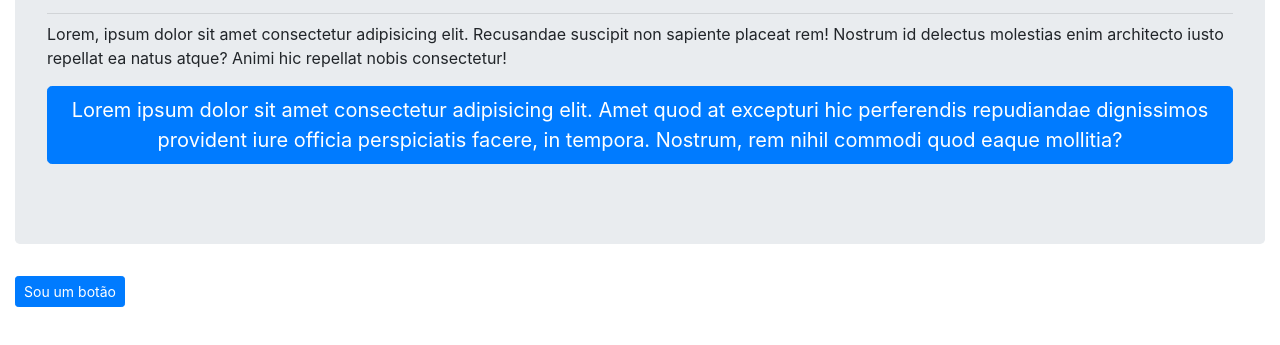
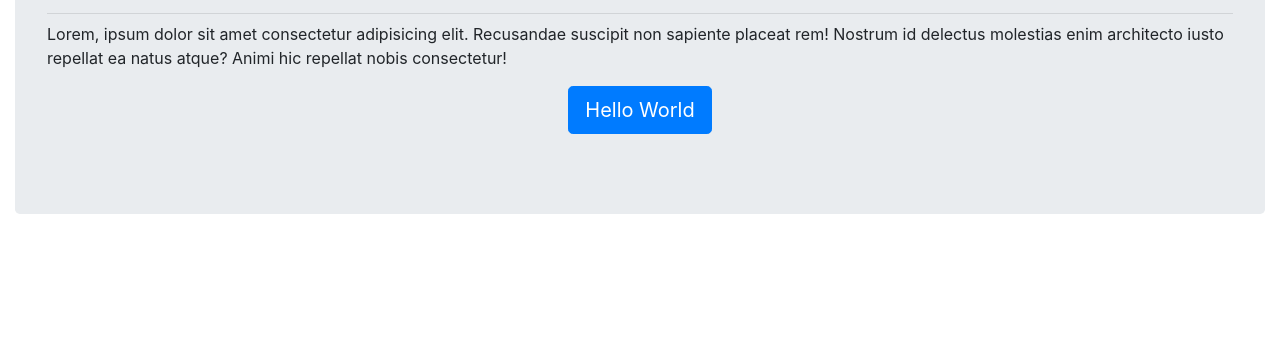
Before and after one commit to RodolfoAmandioDias/ideall-git, a website: page index.html in a window 1280 px wide. Shown: the part 239-584 px from the top of the page. Drawn offline with nearby package versions, Linux system fonts and the light colour scheme.

Commit message:
feat: 🎸 Botão de Hello World

```diff
--- a/index.html
+++ b/index.html
@@ -31,25 +31,15 @@
               molestias enim architecto iusto repellat ea natus atque? Animi hic
               repellat nobis consectetur!
             </p>
-            <p class="lead">
+            <p class="lead text-center">
               <a
+                href="#"
                 class="btn btn-primary btn-lg"
-                href="Jumbo action link"
                 role="button"
-                >Lorem ipsum dolor sit amet consectetur adipisicing elit. Amet
-                quod at excepturi hic perferendis repudiandae dignissimos
-                provident iure officia perspiciatis facere, in tempora. Nostrum,
-                rem nihil commodi quod eaque mollitia?</a
-              >
+                onclick="helloWorld()"
+              >Hello World</a>
             </p>
           </div>
-        </div>
-      </div>
-      <div class="row">
-        <div class="col-4">
-          <button type="button" class="btn btn-primary btn-sm">
-            Sou um botão
-          </button>
         </div>
       </div>
     </div>
@@ -71,5 +61,11 @@
       integrity="sha384-JjSmVgyd0p3pXB1rRibZUAYoIIy6OrQ6VrjIEaFf/nJGzIxFDsf4x0xIM+B07jRM"
       crossorigin="anonymous"
     ></script>
+
+    <script>
+      function helloWorld() {
+        alert'Hello World');
+      }
+    </script>
   </body>
 </html>
```
